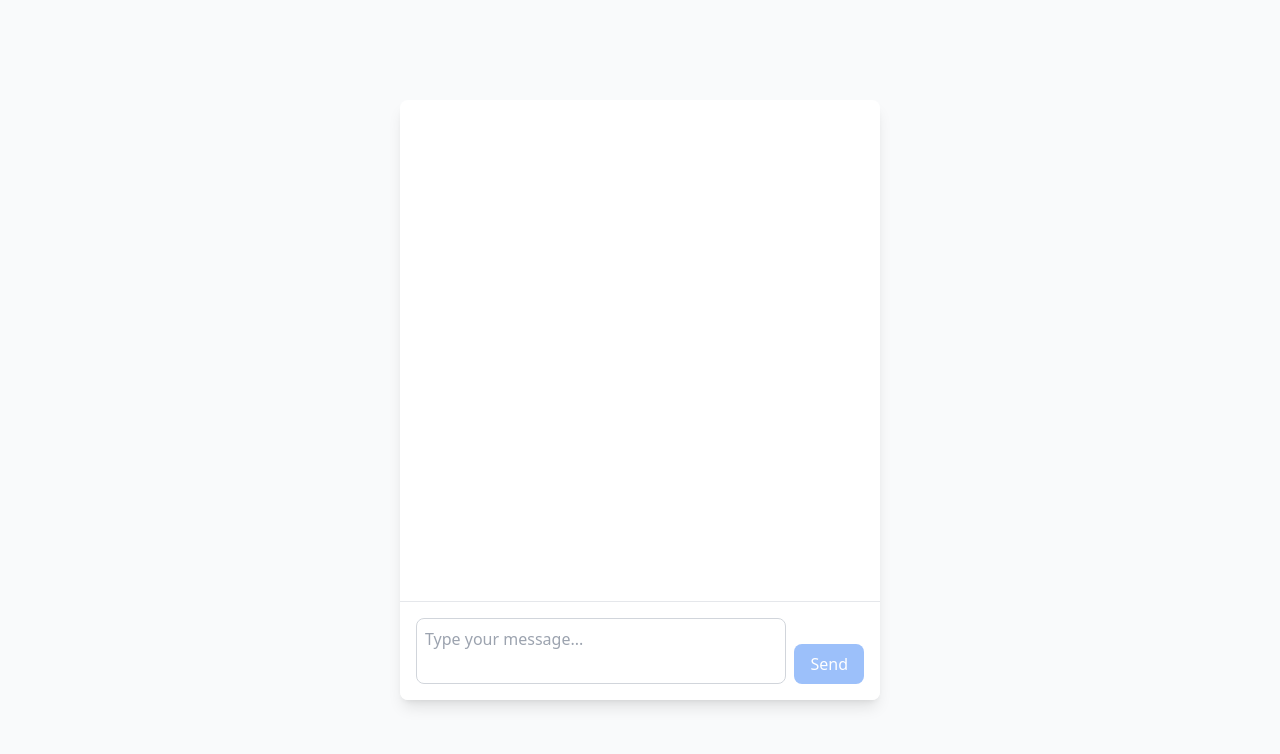
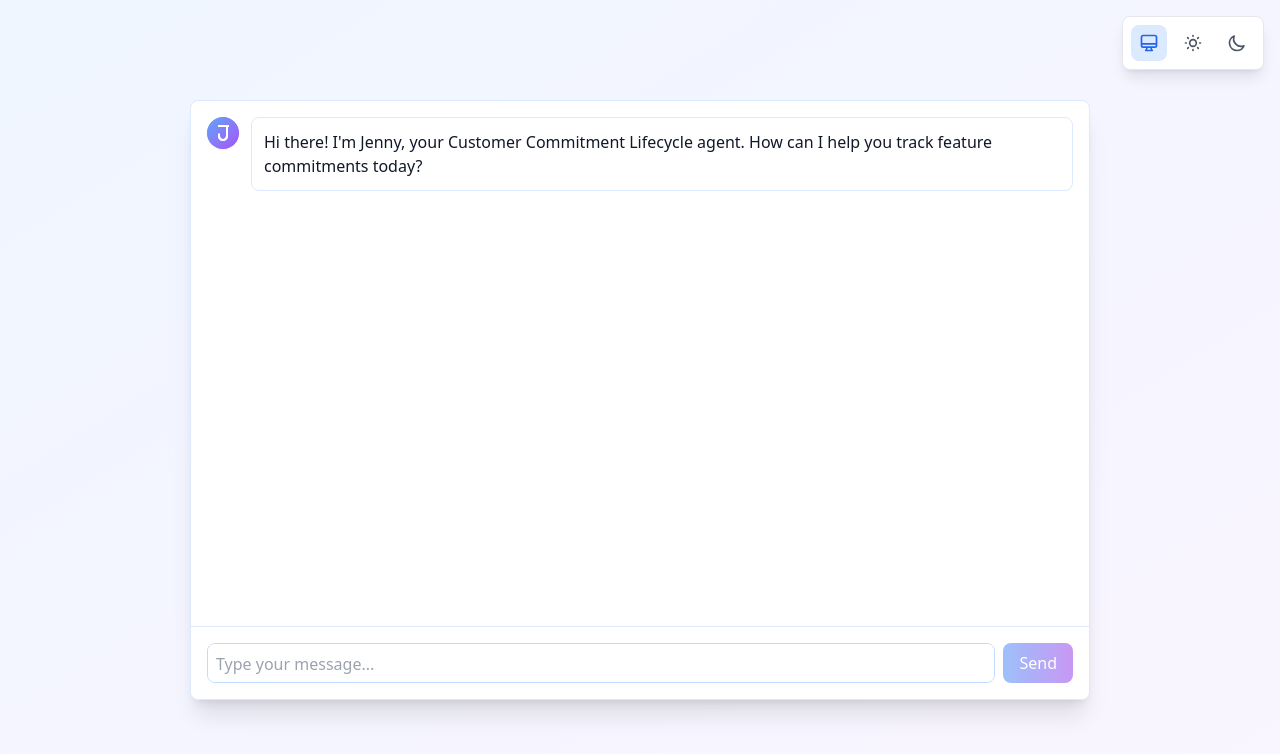
Before and after one commit to frontegg/frontegg-ai-agent-example, a React (Vite) app: page / in a window 1280 px wide. Shown: the top 754 px of the page. Built offline with nearby package versions, Linux system fonts and the light colour scheme.

Commit message:
feat: add chat interface components and theme toggle

```diff
--- a/src/app/page.tsx
+++ b/src/app/page.tsx
@@ -1,9 +1,11 @@
 import { AgentChat } from '@/components/AgentChat';
+import { ThemeToggle } from '@/components/ThemeToggle';
 
 export default function Home() {
   return (
-    <main className="flex min-h-screen flex-col items-center justify-center bg-gray-50 dark:bg-gray-900">
-      <div className="w-[480px] h-[600px] bg-white dark:bg-gray-800 rounded-lg shadow-lg overflow-hidden">
+    <main className="flex min-h-screen flex-col items-center justify-center bg-gradient-to-br from-blue-50 to-purple-50 dark:from-gray-900 dark:to-gray-800">
+      <ThemeToggle />
+      <div className="w-full max-w-[900px] h-[600px] bg-white dark:bg-gray-800 rounded-lg shadow-xl overflow-hidden border border-blue-100 dark:border-gray-700">
         <AgentChat />
       </div>
     </main>
--- a/src/components/AgentChat.tsx
+++ b/src/components/AgentChat.tsx
@@ -13,6 +13,13 @@ export function AgentChat() {
   const [isLoading, setIsLoading] = useState(false);
   const [qualificationResult, setQualificationResult] = useState<QualificationResult | null>(null);
   const messagesEndRef = useRef<HTMLDivElement>(null);
+
+  // Add initial welcome message on mount
+  React.useEffect(() => {
+    setMessages([
+      { role: 'assistant', content: "Hi there! I'm Jenny, your Customer Commitment Lifecycle agent. How can I help you track feature commitments today?" }
+    ]);
+  }, []); // Empty dependency array ensures this runs only once on mount
 
   const scrollToBottom = () => {
     messagesEndRef.current?.scrollIntoView({ behavior: 'smooth' });
--- a/src/components/ChatMessage.tsx
+++ b/src/components/ChatMessage.tsx
@@ -20,16 +20,24 @@ export function ChatMessage({ message }: ChatMessageProps) {
 
   return (
     <div className={`flex items-start gap-3 ${isUser ? 'flex-row-reverse' : 'flex-row'}`}>
-      <div className="flex-shrink-0 w-8 h-8 rounded-full bg-blue-500 dark:bg-blue-600 flex items-center justify-center">
-        <span className="text-sm font-medium text-white">
-          {isUser ? 'U' : 'A'}
-        </span>
-      </div>
+      {isUser ? (
+        <div className="flex-shrink-0 w-auto h-8 rounded-full bg-indigo-500 flex items-center justify-center px-3 shadow-sm">
+          <span className="text-sm font-medium text-white">User</span>
+        </div>
+      ) : (
+        <div className="flex-shrink-0 w-8 h-8 rounded-full overflow-hidden bg-gradient-to-br from-blue-400 to-purple-500 shadow-sm">
+          <img
+            src="/jenny-avatar.svg"
+            alt="Jenny AI Assistant"
+            className="w-full h-full object-cover"
+          />
+        </div>
+      )}
 
       <div className={`flex-1 rounded-lg p-3 ${
         isUser
-          ? 'bg-blue-500 text-white dark:bg-blue-600'
-          : 'bg-gray-100 dark:bg-gray-700 text-gray-900 dark:text-gray-100'
+          ? 'bg-indigo-500 text-white shadow-sm'
+          : 'bg-white dark:bg-gray-800 text-gray-900 dark:text-gray-100 border border-blue-100 dark:border-gray-700'
       }`}>
         <ReactMarkdown
           remarkPlugins={[remarkGfm]}
@@ -37,7 +45,7 @@ export function ChatMessage({ message }: ChatMessageProps) {
             code({ className, children }) {
               const match = /language-(\w+)/.exec(className || '');
               return match ? (
-                <div className="rounded-lg overflow-hidden my-2 bg-gray-800">
+                <div className="rounded-lg overflow-hidden my-2 bg-gray-800 border border-gray-700">
                   <div className="flex items-center justify-between px-4 py-2 bg-gray-900">
                     <span className="text-xs text-gray-400">{match[1]}</span>
                   </div>
@@ -53,8 +61,8 @@ export function ChatMessage({ message }: ChatMessageProps) {
               ) : (
                 <code className={`px-1.5 py-0.5 rounded text-sm ${
                   isUser
-                    ? 'bg-blue-600 text-white'
-                    : 'bg-gray-200 dark:bg-gray-600'
+                    ? 'bg-indigo-400/20 text-white'
+                    : 'bg-blue-50 dark:bg-gray-700 text-blue-600 dark:text-blue-300'
                 }`}>
                   {children}
                 </code>
@@ -79,7 +87,7 @@ export function ChatMessage({ message }: ChatMessageProps) {
                   target="_blank"
                   rel="noopener noreferrer"
                   className={`underline ${
-                    isUser ? 'text-white' : 'text-blue-500 dark:text-blue-400'
+                    isUser ? 'text-indigo-100 hover:text-white' : 'text-blue-500 dark:text-blue-400 hover:text-blue-600 dark:hover:text-blue-300'
                   }`}
                 >
                   {children}
--- a/src/components/PromptInput.tsx
+++ b/src/components/PromptInput.tsx
@@ -1,6 +1,4 @@
-'use client';
-
-import React, { useState, KeyboardEvent } from 'react';
+import React, { useState, KeyboardEvent, useRef, useEffect } from 'react';
 
 interface PromptInputProps {
   onSubmit: (prompt: string) => void;
@@ -9,11 +7,29 @@ interface PromptInputProps {
 
 export function PromptInput({ onSubmit, disabled = false }: PromptInputProps) {
   const [prompt, setPrompt] = useState('');
+  const textareaRef = useRef<HTMLTextAreaElement>(null);
+
+  // Auto-resize textarea
+  const adjustTextareaHeight = () => {
+    const textarea = textareaRef.current;
+    if (textarea) {
+      textarea.style.height = 'auto'; // Reset height to recalculate
+      textarea.style.height = `${Math.min(textarea.scrollHeight, 200)}px`; // Set new height, max 200px
+    }
+  };
+
+  useEffect(() => {
+    adjustTextareaHeight();
+  }, [prompt]); // Adjust height when prompt changes
 
   const handleSubmit = () => {
     if (prompt.trim() && !disabled) {
       onSubmit(prompt);
       setPrompt('');
+      // Reset textarea height after submission
+      if (textareaRef.current) {
+        textareaRef.current.style.height = 'auto';
+      }
     }
   };
 
@@ -25,22 +41,31 @@ export function PromptInput({ onSubmit, disabled = false }: PromptInputProps) {
   };
 
   return (
-    <div className="flex items-end gap-2 p-4 bg-white dark:bg-gray-800 border-t border-gray-200 dark:border-gray-700">
+    <div className="relative flex flex-col p-4 bg-white dark:bg-gray-800 border-t border-blue-100 dark:border-gray-700">
+      <div className="flex gap-2">
         <textarea
+          ref={textareaRef}
           value={prompt}
           onChange={(e) => setPrompt(e.target.value)}
           onKeyDown={handleKeyDown}
           placeholder="Type your message..."
-        className="flex-1 min-h-[40px] max-h-[200px] p-2 rounded-lg border border-gray-300 dark:border-gray-600 bg-white dark:bg-gray-700 text-gray-900 dark:text-gray-100 resize-none focus:outline-none focus:ring-2 focus:ring-blue-500"
+          rows={1}
+          className="flex-1 p-2 rounded-lg border border-blue-200 dark:border-gray-600 bg-white dark:bg-gray-700 text-gray-900 dark:text-gray-100 resize-none focus:outline-none focus:ring-2 focus:ring-blue-500 focus:border-transparent placeholder-gray-400 dark:placeholder-gray-500"
+          style={{
+            minHeight: '40px',
+            maxHeight: '200px',
+            overflowY: 'auto'
+          }}
           disabled={disabled}
         />
         <button
           onClick={handleSubmit}
           disabled={disabled || !prompt.trim()}
-        className="px-4 py-2 bg-blue-500 text-white rounded-lg hover:bg-blue-600 focus:outline-none focus:ring-2 focus:ring-blue-500 focus:ring-offset-2 disabled:opacity-50 disabled:cursor-not-allowed"
+          className="self-end px-4 py-2 bg-gradient-to-r from-blue-500 to-purple-600 text-white rounded-lg hover:from-blue-600 hover:to-purple-700 focus:outline-none focus:ring-2 focus:ring-blue-500 focus:ring-offset-2 disabled:opacity-50 disabled:cursor-not-allowed disabled:hover:from-blue-500 disabled:hover:to-purple-600 transition-all duration-200"
         >
           Send
         </button>
       </div>
+    </div>
   );
 }
--- /dev/null
+++ b/src/components/ThemeToggle.tsx
@@ -0,0 +1,86 @@
+import React, { useEffect, useState } from 'react';
+
+type Theme = 'light' | 'dark' | 'system';
+
+export function ThemeToggle() {
+  const [theme, setTheme] = useState<Theme>(() => {
+    if (typeof window !== 'undefined') {
+      return (localStorage.getItem('theme') as Theme) || 'system';
+    }
+    return 'system';
+  });
+  const [tooltipVisible, setTooltipVisible] = useState<string | null>(null);
+
+  useEffect(() => {
+    // Apply the theme immediately on mount
+    const root = document.documentElement;
+    const isDark = theme === 'dark' ||
+      (theme === 'system' && window.matchMedia('(prefers-color-scheme: dark)').matches);
+
+    root.classList.remove('light', 'dark');
+    root.classList.add(isDark ? 'dark' : 'light');
+    localStorage.setItem('theme', theme);
+
+    // Listen for system theme changes
+    const mediaQuery = window.matchMedia('(prefers-color-scheme: dark)');
+    const handleChange = () => {
+      if (theme === 'system') {
+        root.classList.remove('light', 'dark');
+        root.classList.add(mediaQuery.matches ? 'dark' : 'light');
+      }
+    };
+
+    mediaQuery.addEventListener('change', handleChange);
+    return () => mediaQuery.removeEventListener('change', handleChange);
+  }, [theme]);
+
+  const handleThemeChange = (newTheme: Theme) => {
+    setTheme(newTheme);
+  };
+
+  return (
+    <div className="fixed top-4 right-4 bg-white dark:bg-gray-800 rounded-lg shadow-lg border border-gray-200 dark:border-gray-700 p-2">
+      <div className="flex items-center gap-2">
+        {['system', 'light', 'dark'].map((t) => (
+          <div key={t} className="relative">
+            <button
+              onClick={() => handleThemeChange(t as Theme)}
+              onMouseEnter={() => setTooltipVisible(t)}
+              onMouseLeave={() => setTooltipVisible(null)}
+              className={`p-2 rounded-lg transition-colors duration-200 ${
+                theme === t
+                  ? 'bg-blue-100 dark:bg-blue-900 text-blue-600 dark:text-blue-300'
+                  : 'text-gray-600 dark:text-gray-300 hover:bg-gray-100 dark:hover:bg-gray-700'
+              }`}
+              aria-label={`${t} theme`}
+            >
+              {t === 'system' && (
+                <svg className="w-5 h-5" fill="none" viewBox="0 0 24 24" stroke="currentColor">
+                  <path strokeLinecap="round" strokeLinejoin="round" strokeWidth={2} d="M9.75 17L9 20l-1 1h8l-1-1-.75-3M3 13h18M5 17h14a2 2 0 002-2V5a2 2 0 00-2-2H5a2 2 0 00-2 2v10a2 2 0 002 2z" />
+                </svg>
+              )}
+              {t === 'light' && (
+                <svg className="w-5 h-5" fill="none" viewBox="0 0 24 24" stroke="currentColor">
+                  <path strokeLinecap="round" strokeLinejoin="round" strokeWidth={2} d="M12 3v1m0 16v1m9-9h-1M4 12H3m15.364 6.364l-.707-.707M6.343 6.343l-.707-.707m12.728 0l-.707.707M6.343 17.657l-.707.707M16 12a4 4 0 11-8 0 4 4 0 018 0z" />
+                </svg>
+              )}
+              {t === 'dark' && (
+                <svg className="w-5 h-5" fill="none" viewBox="0 0 24 24" stroke="currentColor">
+                  <path strokeLinecap="round" strokeLinejoin="round" strokeWidth={2} d="M20.354 15.354A9 9 0 018.646 3.646 9.003 9.003 0 0012 21a9.003 9.003 0 008.354-5.646z" />
+                </svg>
+              )}
+            </button>
+            {tooltipVisible === t && (
+              <div className="absolute bottom-full left-1/2 transform -translate-x-1/2 mb-2 px-2 py-1 text-xs font-medium text-white bg-gray-900 rounded shadow-lg whitespace-nowrap">
+                {t.charAt(0).toUpperCase() + t.slice(1)} theme
+                <div className="absolute top-full left-1/2 transform -translate-x-1/2 -mt-1">
+                  <div className="border-4 border-transparent border-t-gray-900" />
+                </div>
+              </div>
+            )}
+          </div>
+        ))}
+      </div>
+    </div>
+  );
+}
```
Also changed, not shown: src/services/llm-agent.ts (+21 -19 lines), public/jenny-avatar.svg (added). Lines whose indentation alone changed are shown as unchanged.
